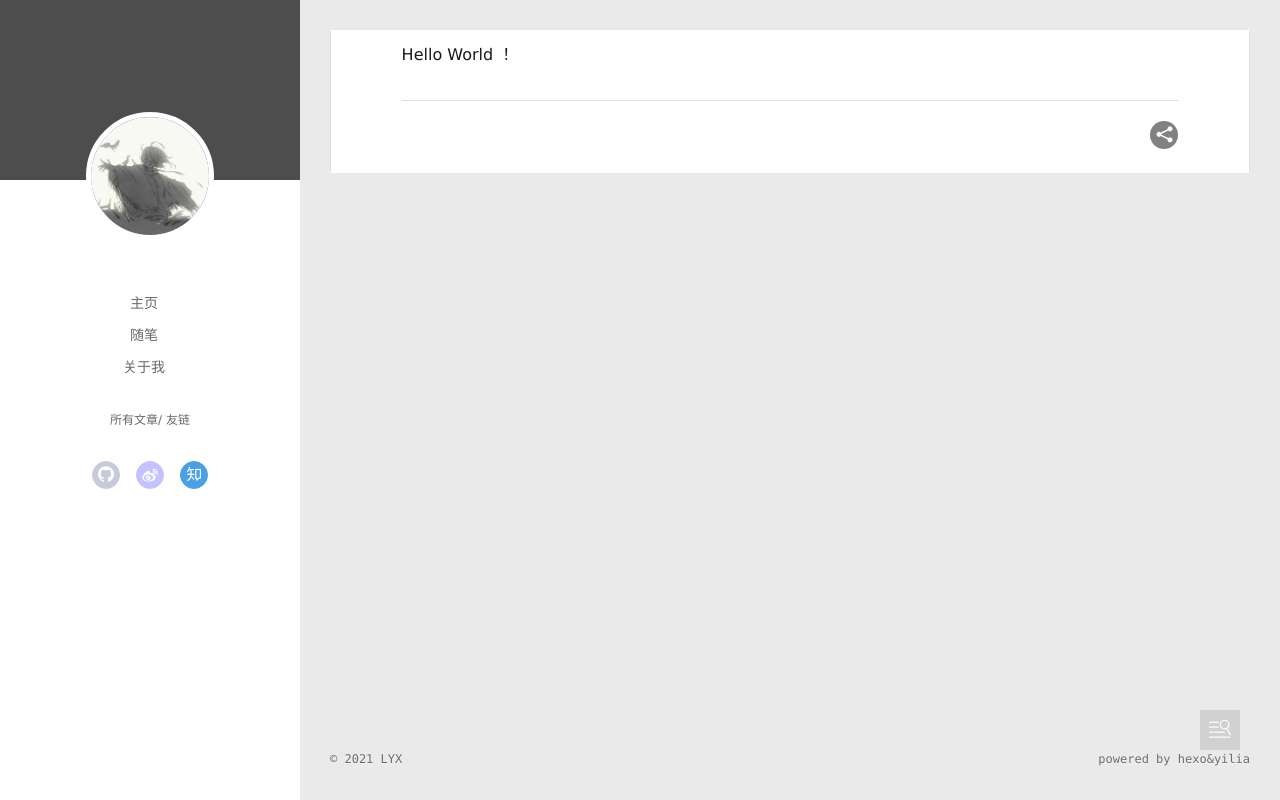
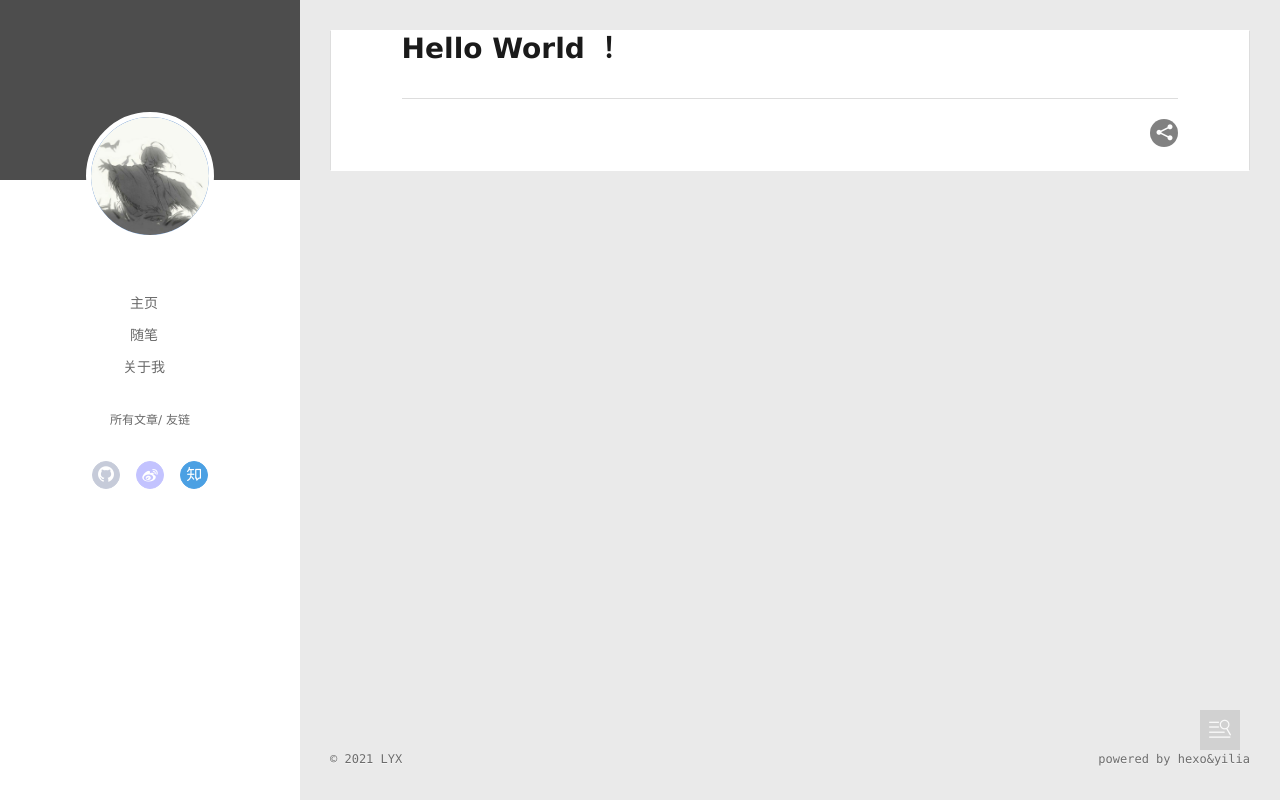
Before and after one commit to li-yuxing/li-yuxing.github.io, a plain HTML site: page 2021/12/04/hello-world/index.html in a window 1280 px wide. Drawn offline with Linux system fonts and the light colour scheme.

Commit message:
Site updated: 2021-12-13 21:29:13

```diff
--- a/2021/12/04/hello-world/index.html
+++ b/2021/12/04/hello-world/index.html
@@ -16,7 +16,7 @@
 <meta property="og:description" content="Hello World ！">
 <meta property="og:locale" content="zh_CN">
 <meta property="article:published_time" content="2021-12-04T05:54:53.970Z">
-<meta property="article:modified_time" content="2021-12-13T11:58:20.823Z">
+<meta property="article:modified_time" content="2021-12-13T13:28:46.028Z">
 <meta property="article:author" content="LYX">
 <meta name="twitter:card" content="summary">
 
@@ -157,8 +157,7 @@
 
     <div class="article-entry" itemprop="articleBody">
 
-        <p>Hello World ！</p>
-
+        <h1 id="Hello-World-！"><a href="#Hello-World-！" class="headerlink" title="Hello World ！"></a>Hello World ！</h1>
 
 
 
@@ -249,7 +248,7 @@
                 </span>
                 <span class="tooltip-content">
                     <div class="toc-article">
-                    目录，不存在的…
+                    <ol class="toc"><li class="toc-item toc-level-1"><a class="toc-link" href="#Hello-World-%EF%BC%81"><span class="toc-number">1.</span> <span class="toc-text">Hello World ！</span></a></li></ol>
                     </div>
                 </span>
             </div>
```
Also changed, not shown: index.html (+1 -2 lines).
